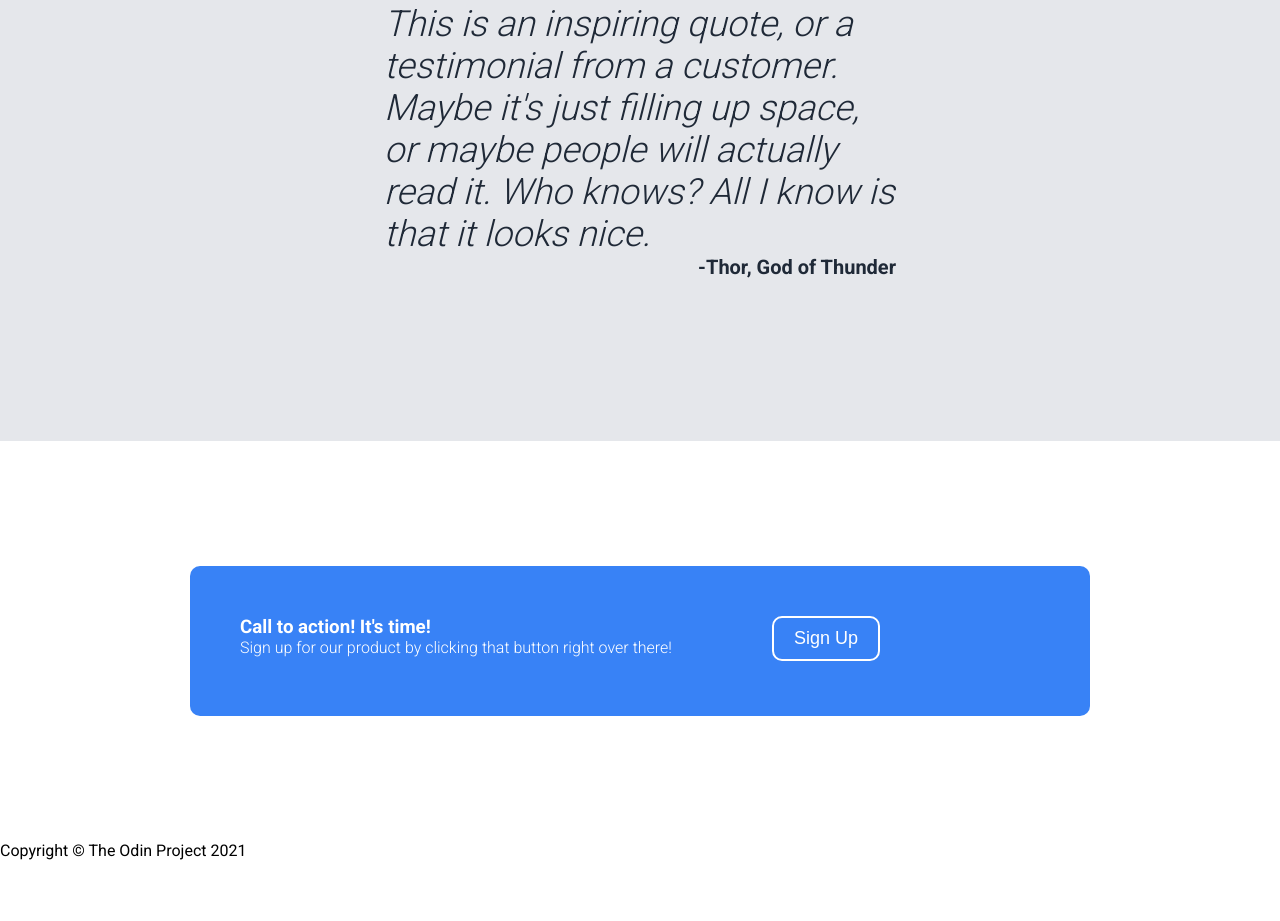
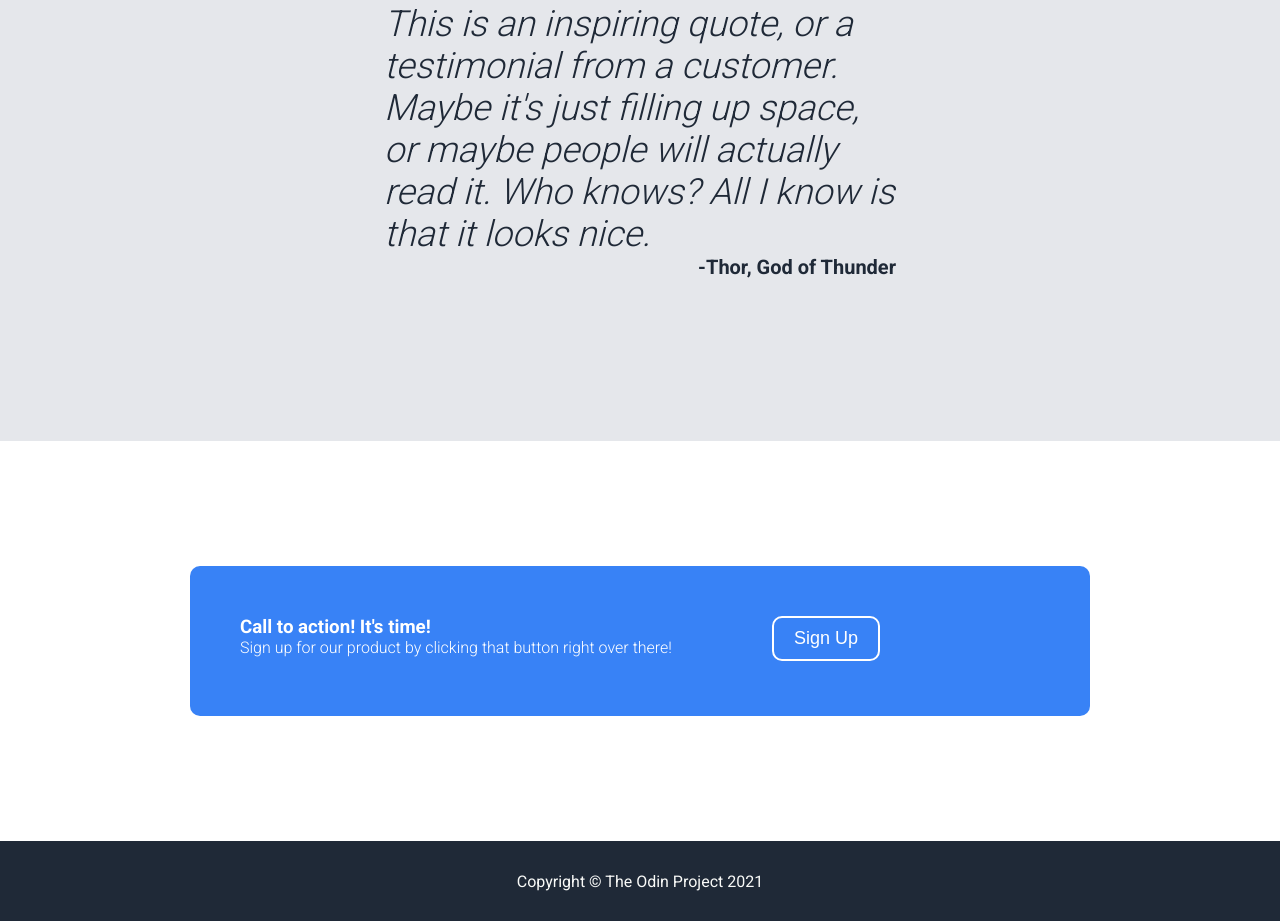
Before and after one commit to pxsswordprotected/LandingPageDesignProject, a plain HTML site: page index.html in a window 1280 px wide. Shown: the part 1293-2214 px from the top of the page. Before the commit the page ends 2153 px from the top, so only its background shows below. Drawn offline with Linux system fonts and the light colour scheme.

Commit message:
All done

```diff
--- a/index.html
+++ b/index.html
@@ -64,11 +64,14 @@
                     </div>
                     <div class="right-section">
                         <button type="button" id="second-sign-up">Sign Up</button>
-                      </div>
+                    </div>
                 </div>
             </div>
             <div class="copyright">
-                <footer>Copyright &#169 The Odin Project 2021</footer>
+                <footer>
+                    <p>Copyright &#169 The Odin Project 2021
+                    </p>
+                </footer>
             </div>
         </div>
     </body>
--- a/styles.css
+++ b/styles.css
@@ -143,3 +143,16 @@ div.fourth div.container div.right-section {
     display: flex;
     flex-direction: column;
 }
+div.copyright {
+    background-color: #1F2937;
+    color: #F9FAF8;
+    bottom: 0;
+    width: 100%;
+    height: 10vh;
+  }
+  footer p{
+    height: 10vh;
+    display: flex;
+    justify-content: center;
+    align-items: center;
+  }
```
